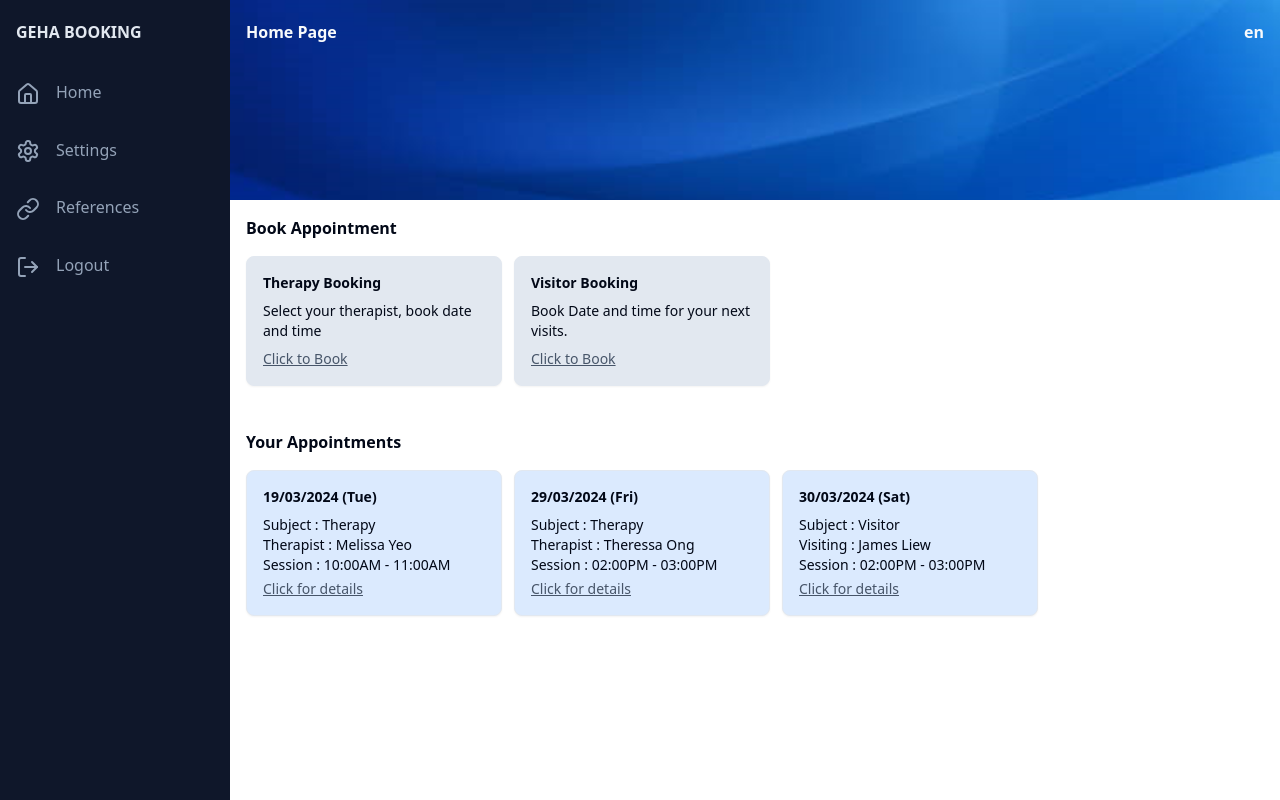
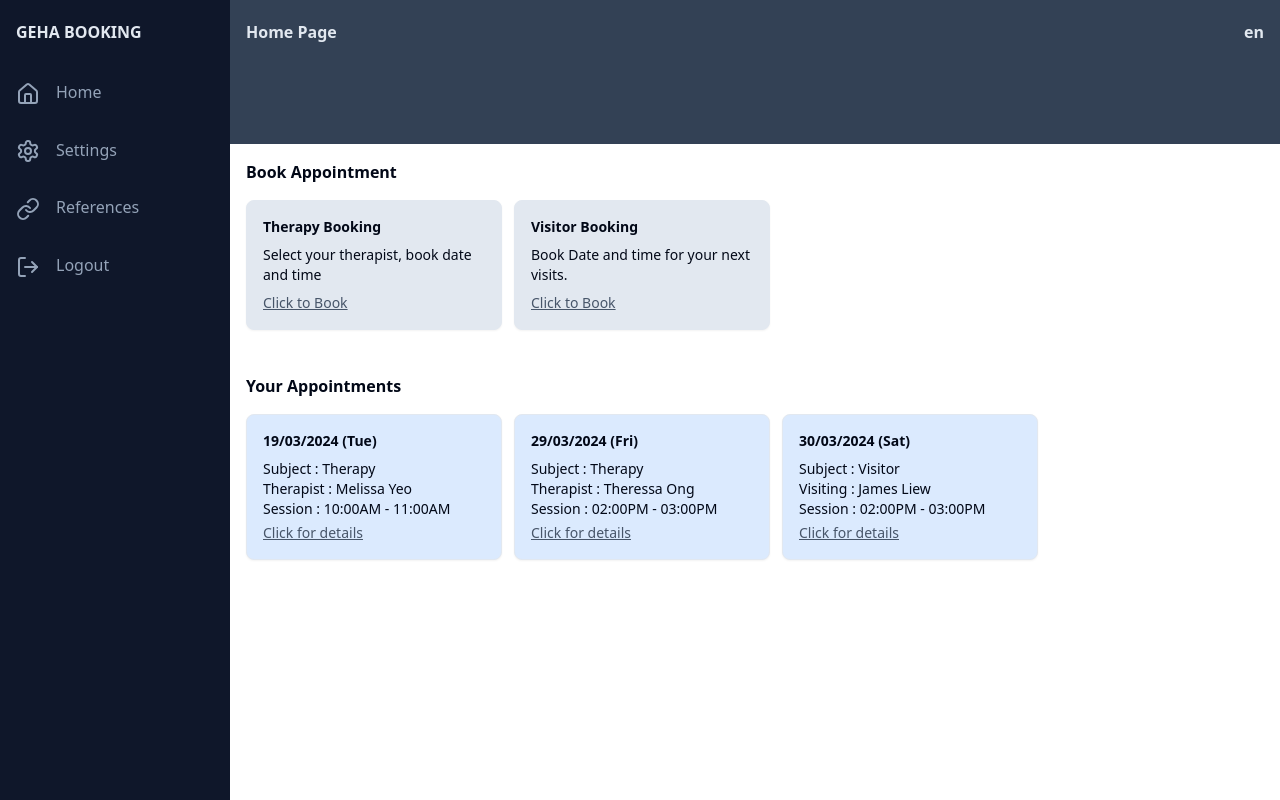
Before and after one commit to jackson1010/OrderSystemFE, a React app: page / in a window 1280 px wide. Built offline with nearby package versions, Linux system fonts and the light colour scheme; the HTML template or start-up script is replaced by a standard one.

Commit message:
feat: remove banner picture

```diff
--- a/src/pages/Home/index.tsx
+++ b/src/pages/Home/index.tsx
@@ -37,6 +37,12 @@ const HomePage = () => {
                   <Link to="/">Home</Link>
                 </li>
                 <li>
+                  <Link to="/therapy">Therapy Booking</Link>
+                </li>
+                <li>
+                  <Link to="/underdevelopment">Visitor Booking</Link>
+                </li>
+                <li>
                   <Link to="/underdevelopment">Setting</Link>
                 </li>
                 <li>
@@ -55,13 +61,12 @@ const HomePage = () => {
 
   return (
     <div>
-      <div className="banner">
-        <div className="pt-5 px-4 text-slate-50 font-bold h-16">
-          <span className="mobilemenubtn mr-4">{mobilesheetmenu}</span>
-          <span className="align-top">Home Page</span>
-          <span style={{ float: "right" }}>en</span>
-        </div>
+      <div className="bg-slate-700 pt-5 px-4 text-slate-200 font-bold h-36">
+        <span className="mobilemenubtn mr-4">{mobilesheetmenu}</span>
+        <span className="align-top">Home Page</span>
+        <span style={{ float: "right" }}>en</span>
       </div>
+      {/* <div className="banner" /> */}
 
       <div>
         <div className="p-4 pr-1">
--- a/src/pages/Home/styles.css
+++ b/src/pages/Home/styles.css
@@ -1,5 +1,5 @@
 .banner {
-  background-image: url("../../assets/images/bluebanner.png");
+  background-image: url("../../assets/images/banner1.jpg");
   background-position: center;
   background-repeat: no-repeat;
   background-size: cover;
```
